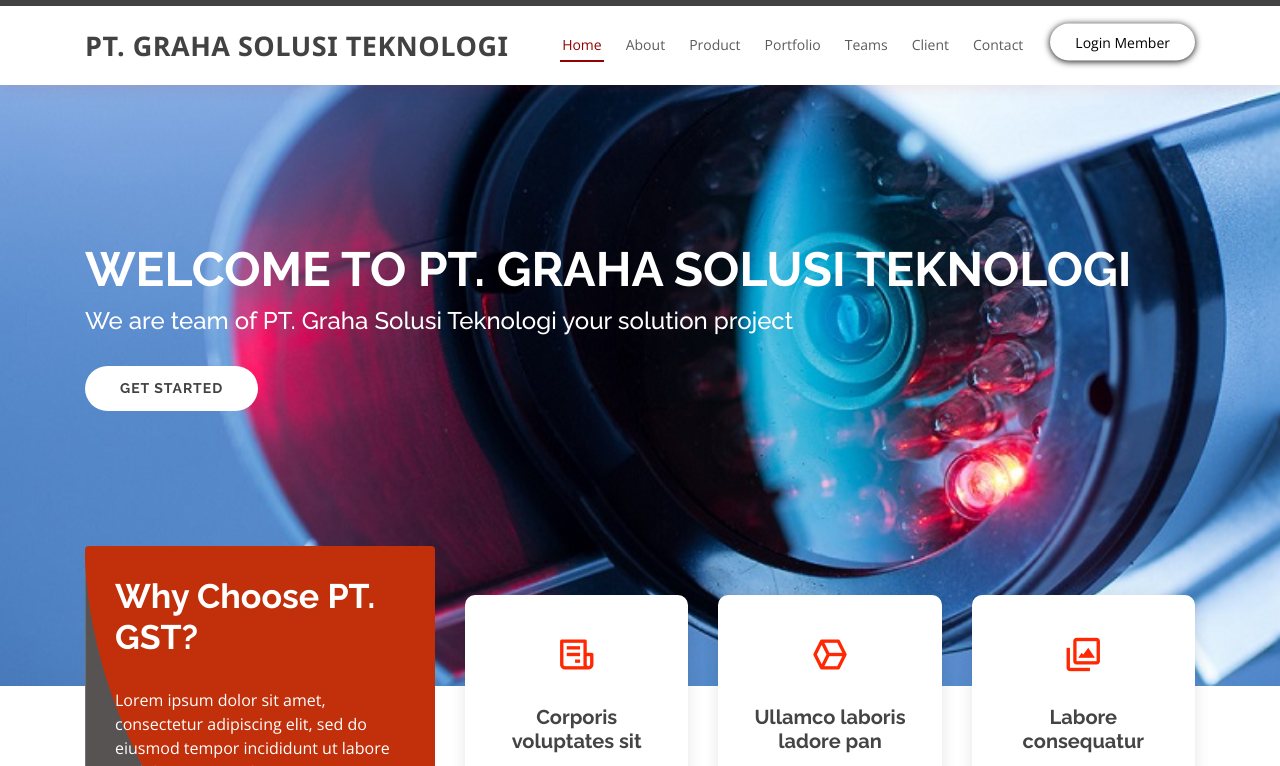
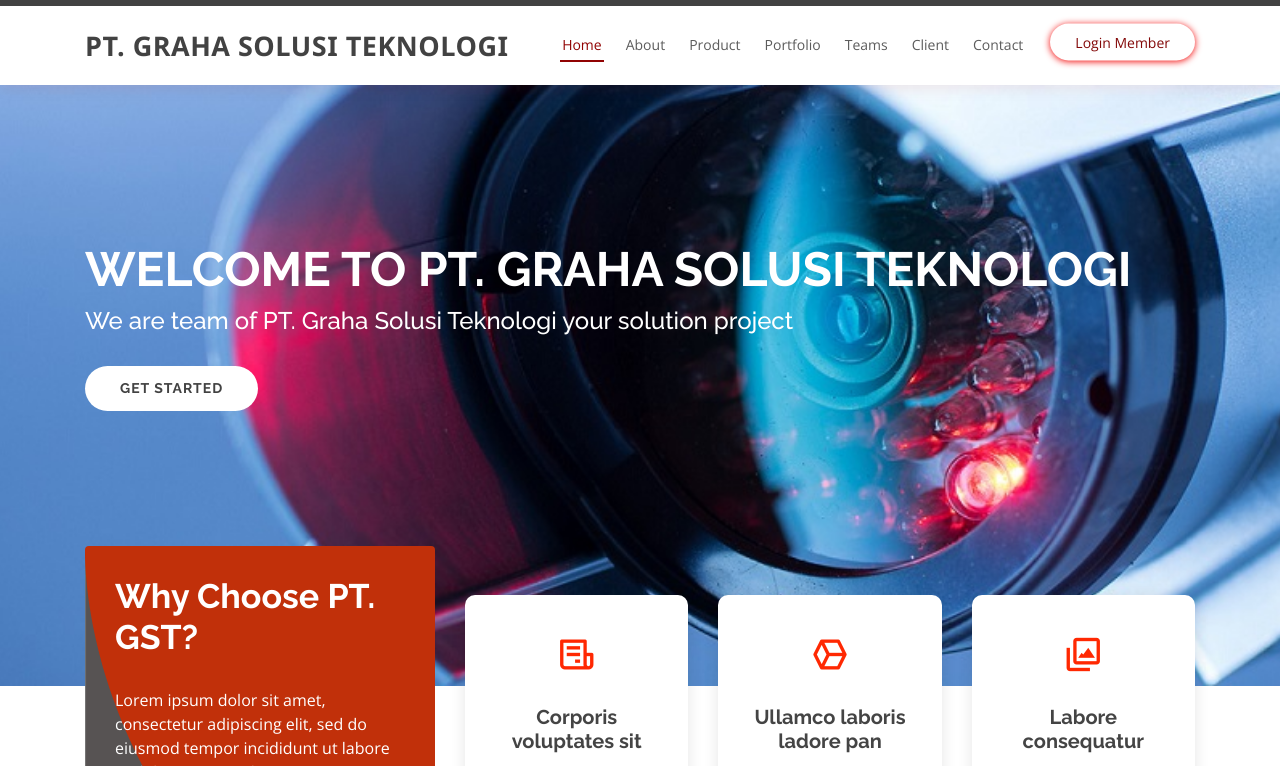
Before and after one commit to fajarfidhi/websitegstdemo, a plain HTML site: page index.html in a window 1280 px wide. In both pictures the pointer is over the link "Login Member". Shown: the part 34-800 px from the top of the page. Drawn offline with nearby package versions, Linux system fonts and the light colour scheme.

Commit message:
merubah style button login

```diff
--- a/css/style.css
+++ b/css/style.css
@@ -352,7 +352,7 @@ h1, h2, h3, h4, h5, h6 {
 /* Get Startet Button */
 .appointment-btn {
   margin-left: 25px;
-  background: #424242;
+  background: #e60303;
   color: #fff;
   border-radius: 50px;
   padding: 8px 25px;
@@ -368,9 +368,9 @@ h1, h2, h3, h4, h5, h6 {
   background: -ms-linear-gradient(0deg,#424242 0%, #910303 100%);
   */
   background-color: white;
-  color: black;
+  color: rgb(131, 8, 8);
   border-top-color: 5px #424242;
-  box-shadow: 0 1px 0.5em 0em rgb(8, 8, 8);
+  box-shadow: 0 1px 0.5em 0em rgb(243, 5, 5);
   transform: translateY(-0.25em);
 
 }
```
